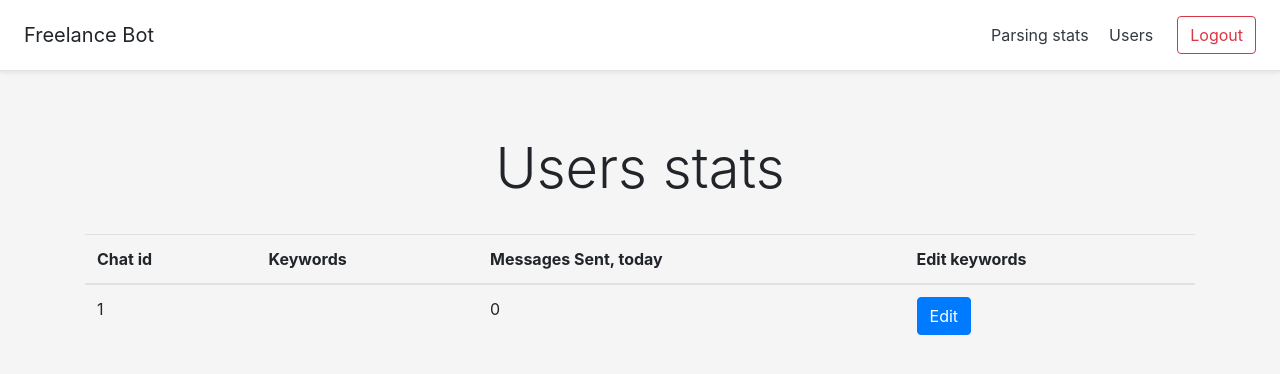
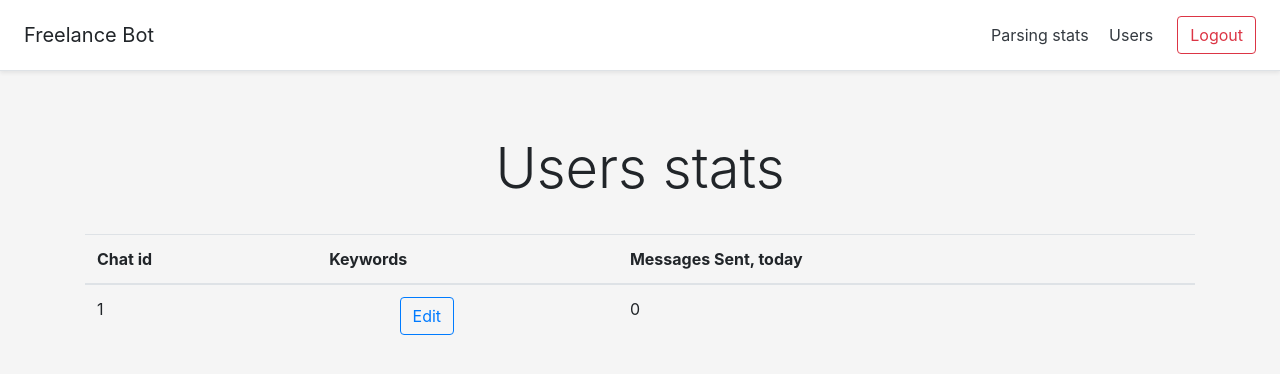
Before and after one commit to alex-berk/freelance_bot, a Flask app: page /users in a window 1280 px wide. Shown: the top 374 px of the page. Run offline with Flask 2, Linux system fonts and the light colour scheme; the visitor is signed in with stand-in values (Sample User, id 1); tables that the repository leaves empty hold one stand-in row (values such as "Sample post"); parts of the project's set-up code (start-up, migrations or seed data) failed here and were passed over; some libraries are stand-ins or nearby versions.

Commit message:
Small fronted change

```diff
--- a/templates/users.html
+++ b/templates/users.html
@@ -8,9 +8,8 @@
        <thead>
          <tr>
            <th>Chat id</th>
-           <th>Keywords</th>
+           <th colspan="2">Keywords</th>
            <th>Messages Sent, today</th>
-           <th>Edit keywords</th>
          </tr>
        </thead>
        <tbody>
@@ -18,8 +17,8 @@
         <tr>
           <td>{{ user.chat_id }}</td>
           <td>{{ ', '.join(user.keywords[1:-1]) }}</td>
+          <td><button type="button" class="btn btn-outline-primary" data-toggle="modal" data-target="#editModal" data-user_id="{{ user.chat_id }}">Edit</button></td>
           <td>{{ sm[user.chat_id] }}</td>
-          <td><button type="button" class="btn btn-primary" data-toggle="modal" data-target="#editModal" data-user_id="{{ user.chat_id }}">Edit</button></td>
         </tr>
         {% endfor %}
        </tbody>
```
